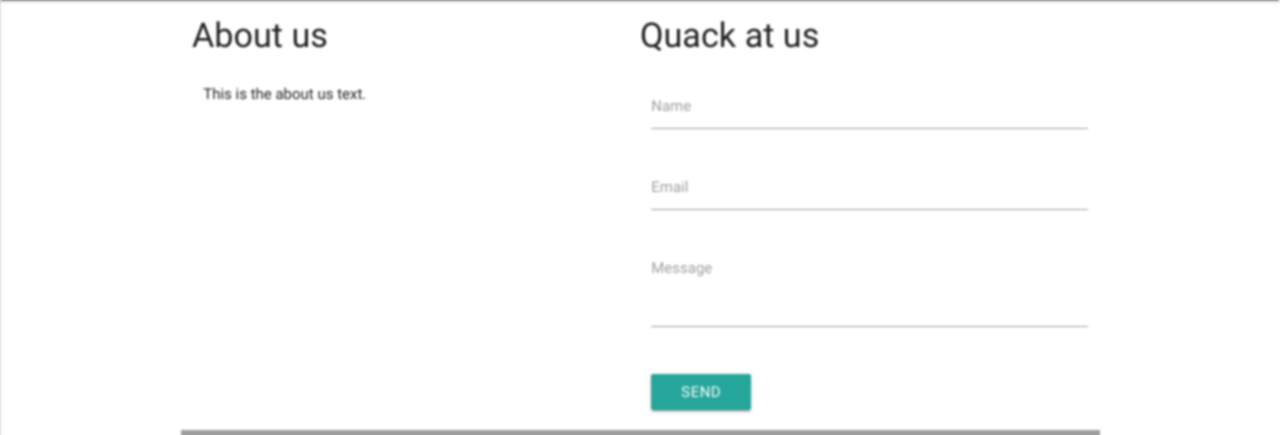
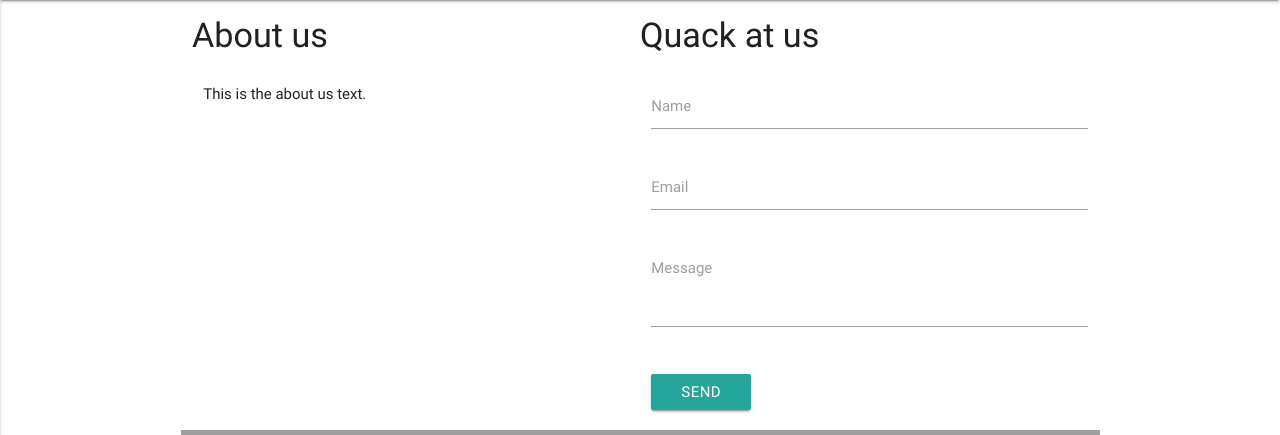
Before and after one commit to jdanetmedia/dwp, a PHP site: page /view/contact.php in a window 1280 px wide. Shown: the part 64-499 px from the top of the page. Run offline with PHP 8.4, Linux system fonts and the light colour scheme; data comes from the database, SQL or seed files in the repository; data that the repository does not hold is empty; some libraries are stand-ins or nearby versions; grey boxes are pictures that could not be loaded.

Commit message:
no message

```diff
--- a/view/contact.php
+++ b/view/contact.php
@@ -2,7 +2,7 @@
  require_once ('../model/contactDAO.php');
  $pageInfo = getPageInfo();
 ?>
-<div class="container" style="filter: blur(1px);">
+<div class="container" style="filter: blur(0px);">
     <div class="row">
         <div class="col s12 m6">
             <h4>About us</h4>
```
